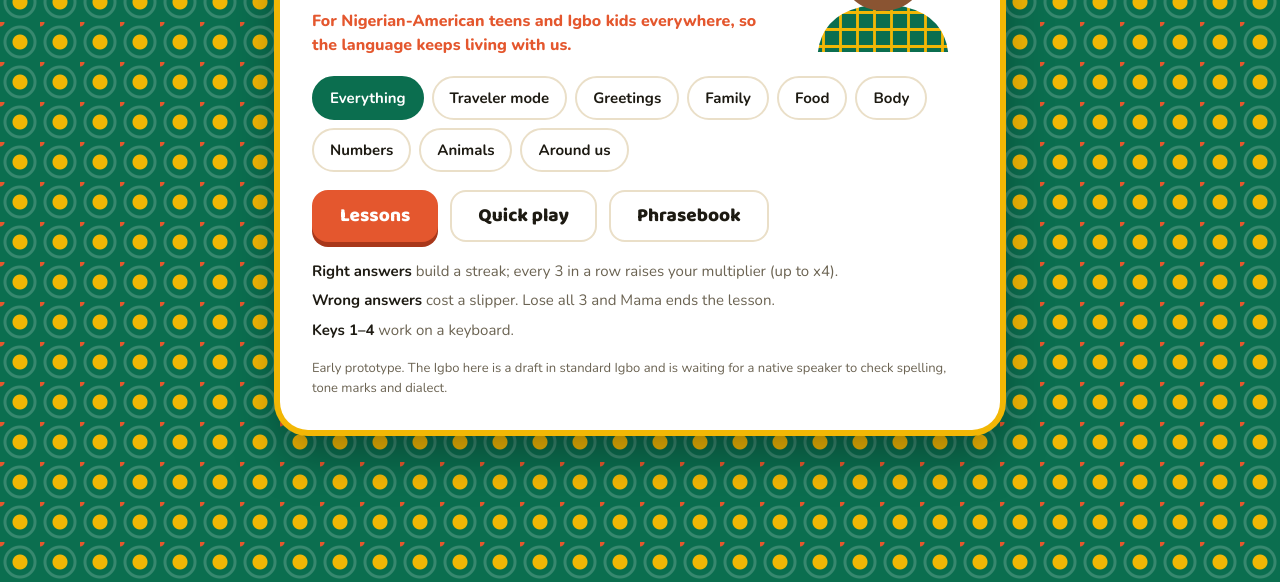
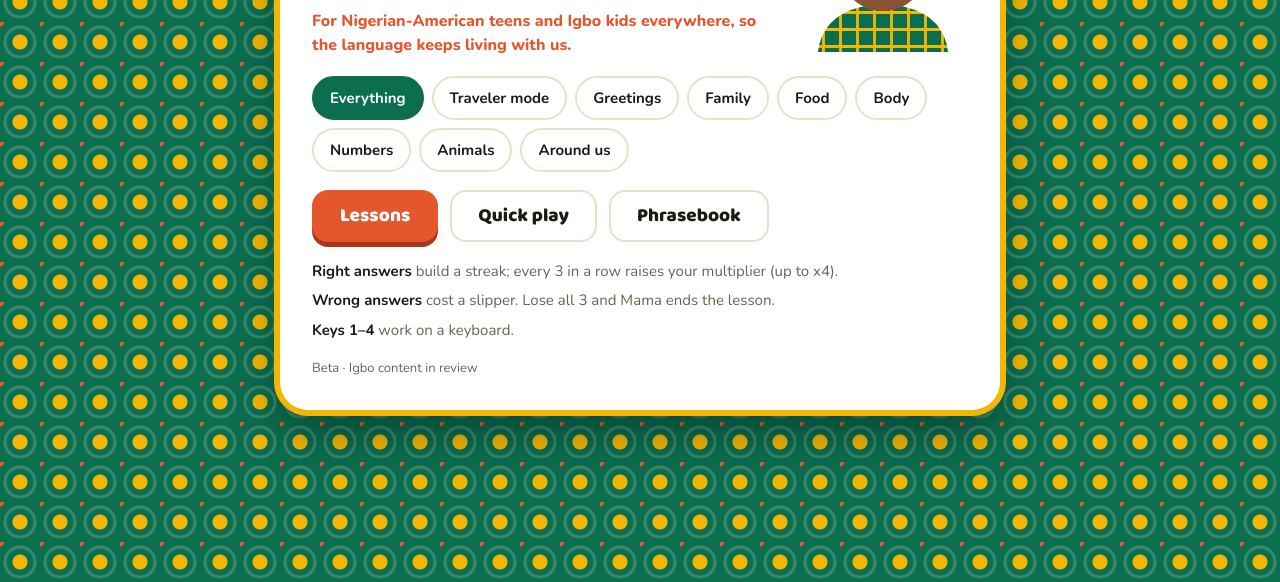
Before and after one commit to TechLady93/nne-says, a plain HTML site: page index.html in a window 1280 px wide. Shown: the part 218-800 px from the top of the page. Drawn offline with nearby package versions, Linux system fonts and the light colour scheme.

Commit message:
Shorter beta note
Co-Authored-By: Claude Opus 5.5 <noreply@anthropic.com>
Claude-Session: https://claude.ai/code/session_01WERz8VUBKsuKKJgi7ci3W5

```diff
--- a/index.html
+++ b/index.html
@@ -221,7 +221,7 @@ body:not(.audio) .say{display:none}
  <p class="prem"><b>Nne Says! Premium</b> (coming soon): unlimited slippers, no ads, every unit.</p>
  <p class="prem">This is a sample ad break. The app will show a real ad here.</p>
 </div></div>
-<div class="foot"><button class="say" id="snd" aria-pressed="true">Sound: On</button><p class="note">Early prototype. The Igbo here is a draft in standard Igbo and is waiting for a native speaker to check spelling, tone marks and dialect.</p></div>
+<div class="foot"><button class="say" id="snd" aria-pressed="true">Sound: On</button><p class="note">Beta · Igbo content in review</p></div>
 </div>
 </div>
 <script>
```
